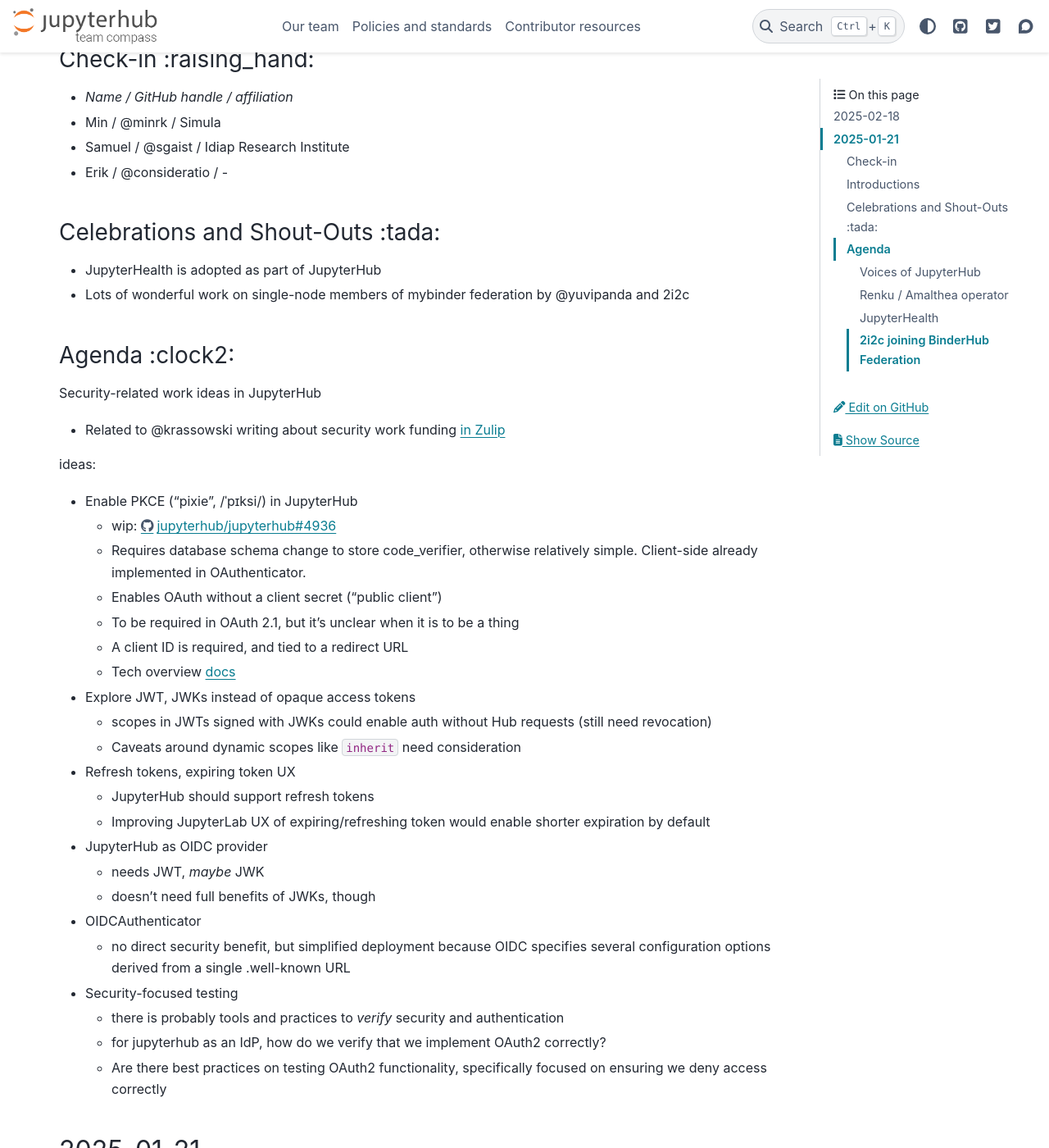
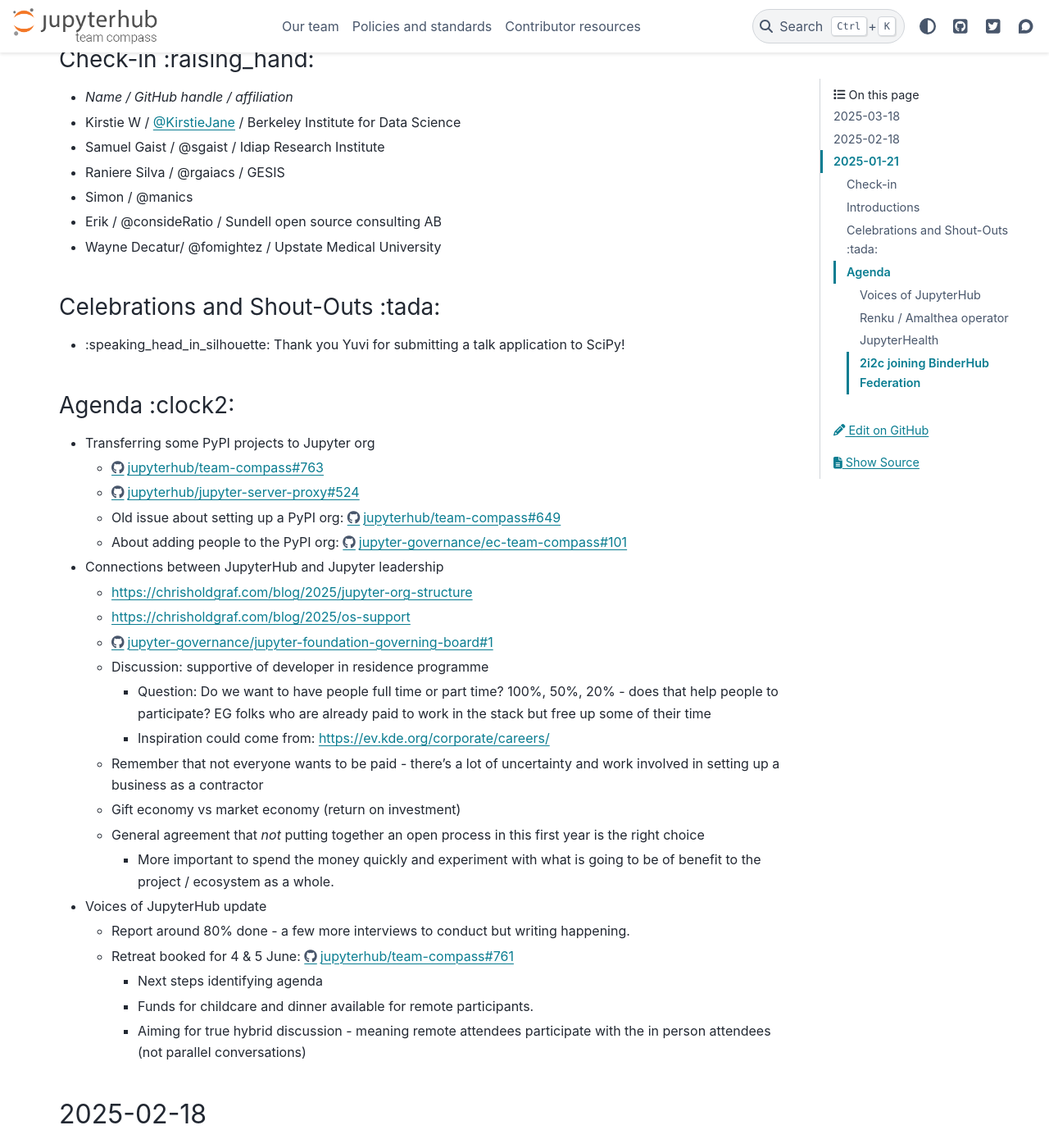
Before and after one commit to jupyterhub/team-compass, a Sphinx documentation site: the page built from docs/meetings/collab-cafe/2025.md, in a window 1280 px wide and 1400 px high, scrolled down 261 px. Shown: the whole window at 82% size. Built offline with Sphinx 7.4.7 and the PyData theme 0.15.4, drawn with Linux system fonts in a browser that asks for light colours; the version number could not be read and is left out.

Commit message:
Add March collab cafe notes

```diff
--- a/docs/meetings/collab-cafe/2025.md
+++ b/docs/meetings/collab-cafe/2025.md
@@ -1,4 +1,46 @@
 # 2025 Collaboration Cafe Notes Archive
+
+
+## 2025-03-18
+
+### Check-in :raising_hand:
+
+- _Name / GitHub handle / affiliation_
+- Kirstie W / [@KirstieJane](https://github.com/KirstieJane) / Berkeley Institute for Data Science
+- Samuel Gaist / @sgaist / Idiap Research Institute
+- Raniere Silva / @rgaiacs / GESIS
+- Simon / @manics
+- Erik / @consideRatio / Sundell open source consulting AB
+- Wayne Decatur/ @fomightez / Upstate Medical University
+
+### Celebrations and Shout-Outs :tada:
+
+- :speaking_head_in_silhouette: Thank you Yuvi for submitting a talk application to SciPy!
+
+### Agenda :clock2:
+
+- Transferring some PyPI projects to Jupyter org
+  - https://github.com/jupyterhub/team-compass/issues/763
+  - https://github.com/jupyterhub/jupyter-server-proxy/issues/524
+  - Old issue about setting up a PyPI org: https://github.com/jupyterhub/team-compass/issues/649
+  - About adding people to the PyPI org: https://github.com/jupyter-governance/ec-team-compass/issues/101
+- Connections between JupyterHub and Jupyter leadership
+    - https://chrisholdgraf.com/blog/2025/jupyter-org-structure
+    - https://chrisholdgraf.com/blog/2025/os-support
+    - https://github.com/jupyter-governance/jupyter-foundation-governing-board/issues/1
+    - Discussion: supportive of developer in residence programme
+        - Question: Do we want to have people full time or part time? 100%, 50%, 20% - does that help people to participate? EG folks who are already paid to work in the stack but free up some of their time
+        - Inspiration could come from: https://ev.kde.org/corporate/careers/
+    - Remember that not everyone wants to be paid - there's a lot of uncertainty and work involved in setting up a business as a contractor
+    - Gift economy vs market economy (return on investment)
+    - General agreement that _not_ putting together an open process in this first year is the right choice
+        - More important to spend the money quickly and experiment with what is going to be of benefit to the project / ecosystem as a whole.
+- Voices of JupyterHub update
+  - Report around 80% done - a few more interviews to conduct but writing happening.
+  - Retreat booked for 4 & 5 June: https://github.com/jupyterhub/team-compass/issues/761
+      - Next steps identifying agenda
+      - Funds for childcare and dinner available for remote participants.
+      - Aiming for true hybrid discussion - meaning remote attendees participate with the in person attendees (not parallel conversations)
 
 ## 2025-02-18
 
```
